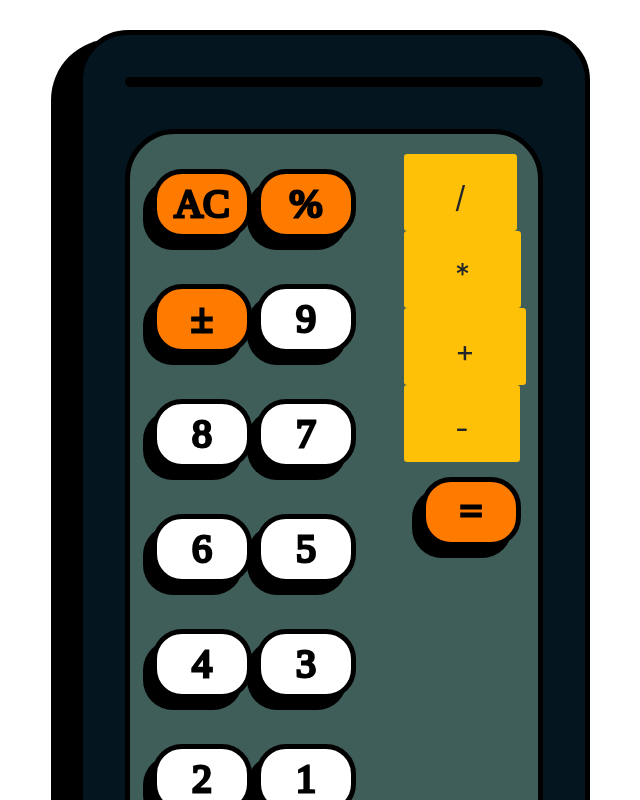
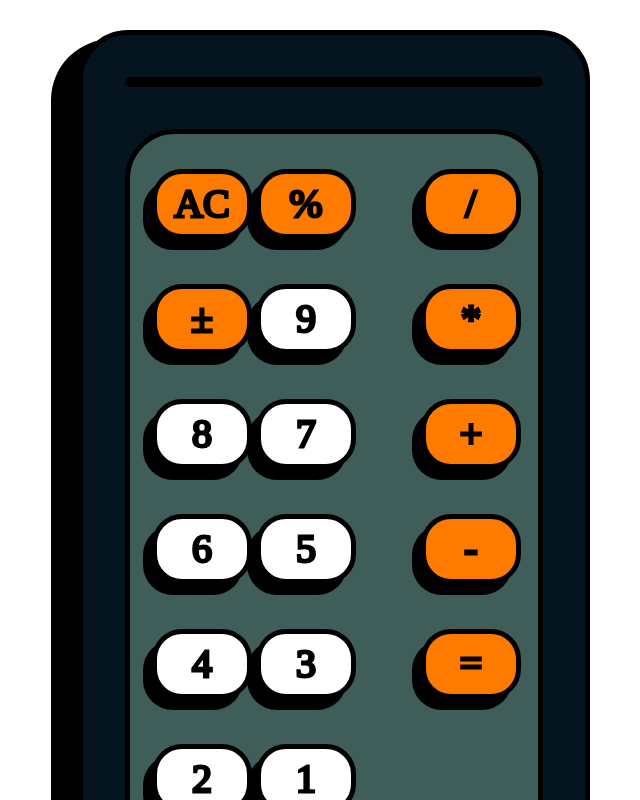
Before and after one commit to JorgeBillini/React-Calculator, a React (Create React App) app: page / in a window 1280 px wide. Shown: the top 800 px of the page, without its empty margins (306-946 px from the left). Built offline with nearby package versions, Linux system fonts and the light colour scheme.

Commit message:
added styling to ops button

```diff
--- a/src/App.js
+++ b/src/App.js
@@ -121,7 +121,7 @@ class App extends React.Component {
 
          </div>
             <div className='row-2'>
-           <Ops addOperation={this.addOperation} state={this.state}/>
+
 
             </div>
             <Equal props={{state:this.state,resolveOperation:this.resolveOperation}} />
--- a/src/components/ops.js
+++ b/src/components/ops.js
@@ -1,12 +1,6 @@
 import React from 'react';
 import Operation from '../helpers/operations';
 import '../app.css'
-
-const bStyle ={
-    padding:`20px 50px 10px 50px`,
-    fontSize:`30px`,
-
- }
 
  /*
     const {displayVal, previousVal, operation, waitingForNewValue} = this.state;
@@ -48,29 +42,15 @@ class Ops extends React.Component {
     handleOperation = (e) => {
         let opStr = e.target.value;
         this.props.addOperation(opStr);
-
-        //if ('='){
-            //take last op, and use pv, and dv with result
-        //
     }
 
     render() {
         return (
             <>
-            <div className='row'>
-                <button className='btn bg-warning btn-sm' onClick={this.handleOperation} value={'/'} style={bStyle}>/</button>
-            </div>
-            <div className= 'row'>
-                <button className='btn bg-warning btn-sm' onClick={this.handleOperation} value={'*'} style={bStyle}>*</button>
-            </div>
-            <div className= 'row'>
-                <button className='btn bg-warning btn-sm' onClick={this.handleOperation} value={'+'} style={bStyle}>+</button>
-            </div>
-            <div className='row'>
-                <button className='btn bg-warning btn-sm' onClick={this.handleOperation} value={'-'} style={bStyle}>-</button>
-            </div>
-
-
+                <button className='button orange' onClick={this.handleOperation} value={'/'}>/</button>
+                <button className='button orange' onClick={this.handleOperation} value={'*'}>*</button>
+                <button className='button orange' onClick={this.handleOperation} value={'+'}>+</button>
+                <button className='button orange' onClick={this.handleOperation} value={'-'}>-</button>
             </>
         );
     }
```
